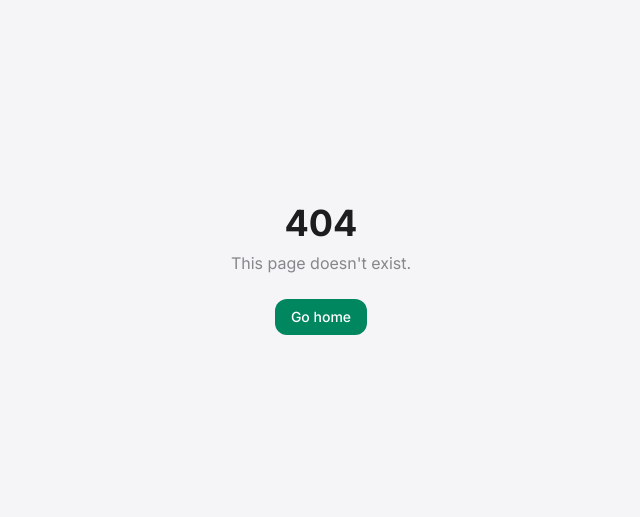
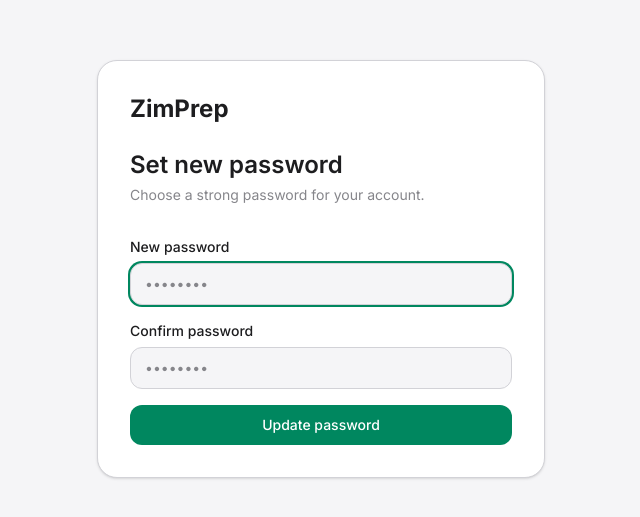
Before and after one commit to tinotendanyashanu/zimprep, a Next.js app in the folder frontend/: page /reset-password in a window 1280 px wide. Before the commit this address had no page. Shown: the part 131-648 px from the top of the page, without its empty margins (319-959 px from the left). Built offline with nearby package versions, Linux system fonts and the light colour scheme.

Commit message:
feat: implement reset password page with validation and user feedback

```diff
--- /dev/null
+++ b/frontend/app/(auth)/reset-password/page.tsx
@@ -0,0 +1,112 @@
+"use client";
+
+import { useState } from "react";
+import { useRouter } from "next/navigation";
+import { createClient } from "@/lib/supabase/client";
+
+export default function ResetPasswordPage() {
+  const router = useRouter();
+  const [password, setPassword] = useState("");
+  const [confirm, setConfirm] = useState("");
+  const [loading, setLoading] = useState(false);
+  const [error, setError] = useState("");
+  const [done, setDone] = useState(false);
+
+  async function handleSubmit(e: React.FormEvent) {
+    e.preventDefault();
+    setError("");
+
+    if (password.length < 8) {
+      setError("Password must be at least 8 characters");
+      return;
+    }
+    if (password !== confirm) {
+      setError("Passwords do not match");
+      return;
+    }
+
+    setLoading(true);
+    const supabase = createClient();
+    const { error } = await supabase.auth.updateUser({ password });
+
+    if (error) {
+      setError(error.message);
+      setLoading(false);
+      return;
+    }
+
+    setDone(true);
+    setTimeout(() => router.push("/login"), 2000);
+  }
+
+  return (
+    <div className="bg-card border border-border rounded-2xl p-8 shadow-sm">
+      <div className="mb-8">
+        <div className="inline-flex items-center gap-2 mb-6">
+          <span className="text-2xl font-bold text-foreground">ZimPrep</span>
+        </div>
+        <h1 className="text-2xl font-semibold text-foreground">Set new password</h1>
+        <p className="text-muted-foreground text-sm mt-1">
+          Choose a strong password for your account.
+        </p>
+      </div>
+
+      {done ? (
+        <div className="flex flex-col items-center gap-3 py-6 text-center">
+          <div className="w-12 h-12 rounded-full bg-emerald-100 flex items-center justify-center">
+            <svg className="w-6 h-6 text-emerald-600" fill="none" viewBox="0 0 24 24" stroke="currentColor" strokeWidth={2}>
+              <path strokeLinecap="round" strokeLinejoin="round" d="M4.5 12.75l6 6 9-13.5" />
+            </svg>
+          </div>
+          <p className="text-sm font-medium text-foreground">Password updated</p>
+          <p className="text-xs text-muted-foreground">Redirecting to login…</p>
+        </div>
+      ) : (
+        <form onSubmit={handleSubmit} className="space-y-4">
+          <div>
+            <label className="block text-sm font-medium text-foreground mb-1.5">
+              New password
+            </label>
+            <input
+              type="password"
+              required
+              autoFocus
+              value={password}
+              onChange={(e) => setPassword(e.target.value)}
+              placeholder="••••••••"
+              className="w-full px-3.5 py-2.5 rounded-lg border border-border bg-background text-foreground placeholder:text-muted-foreground text-sm focus:outline-none focus:ring-2 focus:ring-ring transition"
+            />
+          </div>
+
+          <div>
+            <label className="block text-sm font-medium text-foreground mb-1.5">
+              Confirm password
+            </label>
+            <input
+              type="password"
+              required
+              value={confirm}
+              onChange={(e) => setConfirm(e.target.value)}
+              placeholder="••••••••"
+              className="w-full px-3.5 py-2.5 rounded-lg border border-border bg-background text-foreground placeholder:text-muted-foreground text-sm focus:outline-none focus:ring-2 focus:ring-ring transition"
+            />
+          </div>
+
+          {error && (
+            <p className="text-sm text-red-600 bg-red-50 border border-red-200 rounded-lg px-3.5 py-2.5">
+              {error}
+            </p>
+          )}
+
+          <button
+            type="submit"
+            disabled={loading}
+            className="w-full py-2.5 px-4 bg-primary text-primary-foreground font-medium text-sm rounded-lg hover:opacity-90 transition disabled:opacity-50 disabled:cursor-not-allowed"
+          >
+            {loading ? "Updating…" : "Update password"}
+          </button>
+        </form>
+      )}
+    </div>
+  );
+}
```
